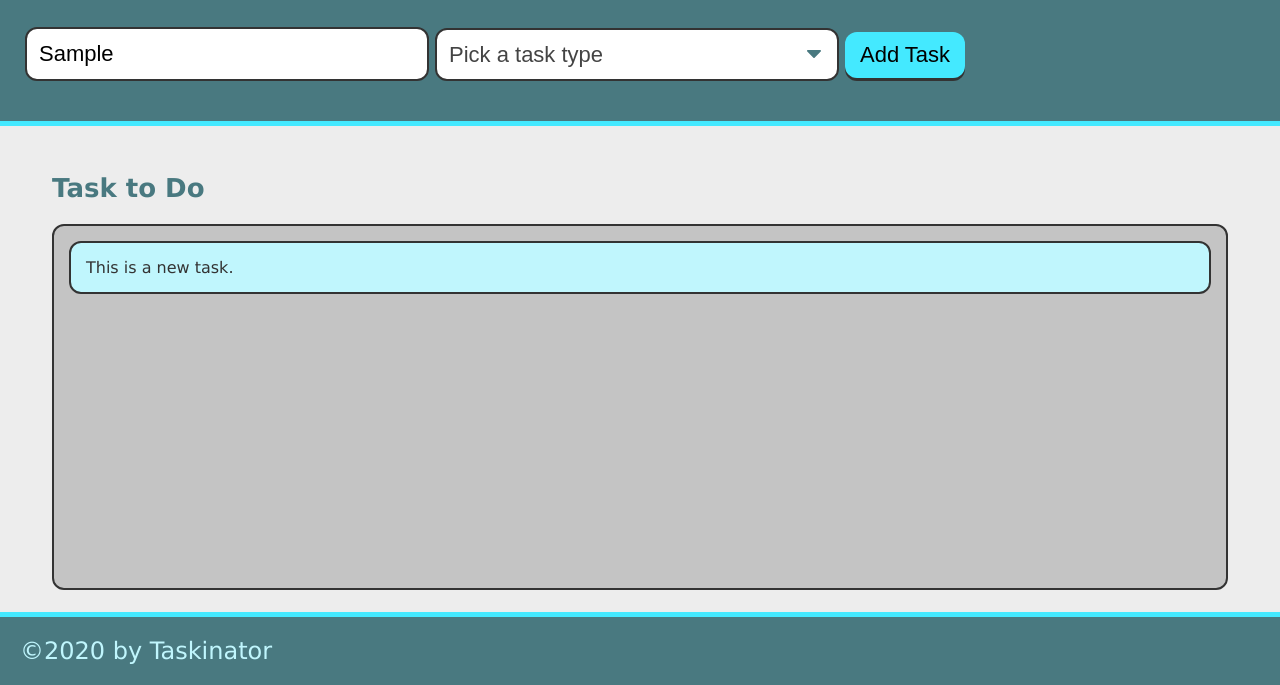
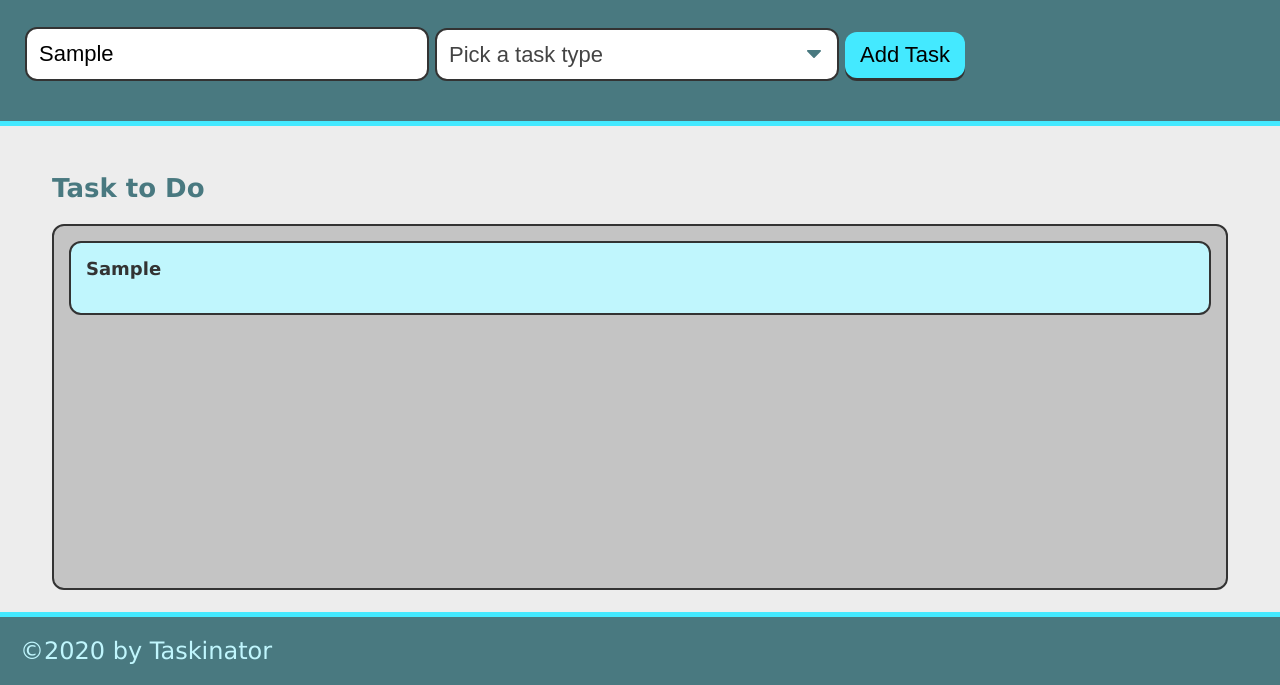
Before and after one commit to kidd93/taskinator, a plain HTML site: page index.html in a window 1280 px wide. Both pictures are taken after typing "Sample" into the empty fields and a click on the button "Add Task". Shown: the part 115-800 px from the top of the page. Drawn offline with Linux system fonts and the light colour scheme.

Commit message:
added values

```diff
--- a/assets/js/script.js
+++ b/assets/js/script.js
@@ -2,13 +2,26 @@ var formEl = document.querySelector("#task-form");
 var tasksToDoEl = document.querySelector("#tasks-to-do");
 
 var createTaskHandler = function(event) {
+    event.preventDefault();
+var taskNameInput = document.querySelector("input[name='task-name']").value;
+var taskTypeInput = document.querySelector("select[name='task-type']").value;
 
-    event.preventDefault();
+//create list item
+var listItemEl = document.createElement("li");
+    listItemEl.className = "task-item";
 
-    var listItemEl = document.createElement("li");
-    listItemEl.className = "task-item";
-    listItemEl.textContent = "This is a new task.";
-    tasksToDoEl.appendChild(listItemEl);
+// create div to hold task info and add to list item
+var taskInfoEl = document.createElement("div");
+
+//give it a class name
+taskInfoEl.className = "task-info";
+
+//add HTML content to div
+taskInfoEl.innerHTML = "<h3 class='task-name'>" + taskNameInput + "<h3><span class'task-type'>" + taskTypeInput + "</span>";
+
+listItemEl.appendChild(taskInfoEl);
+
+//add entire list item to list
+tasksToDoEl.appendChild(listItemEl);
   };
-
-formEl.addEventListener("submit", createTaskHandler);
+  formEl.addEventListener("submit", createTaskHandler);
--- a/index.html
+++ b/index.html
@@ -13,7 +13,7 @@
         <p>Click the button below to add a new task!</p>
         <form id="task-form">
             <div class="form-group">
-                <input type="text" class="text-input" placeholder="Enter Task Name" />
+                <input type="text" name="task-name" class="text-input" placeholder="Enter Task Name"/>
             </div>
             <div class="form-group">
                 <select name="task-type" class="select-dropdown">
```
